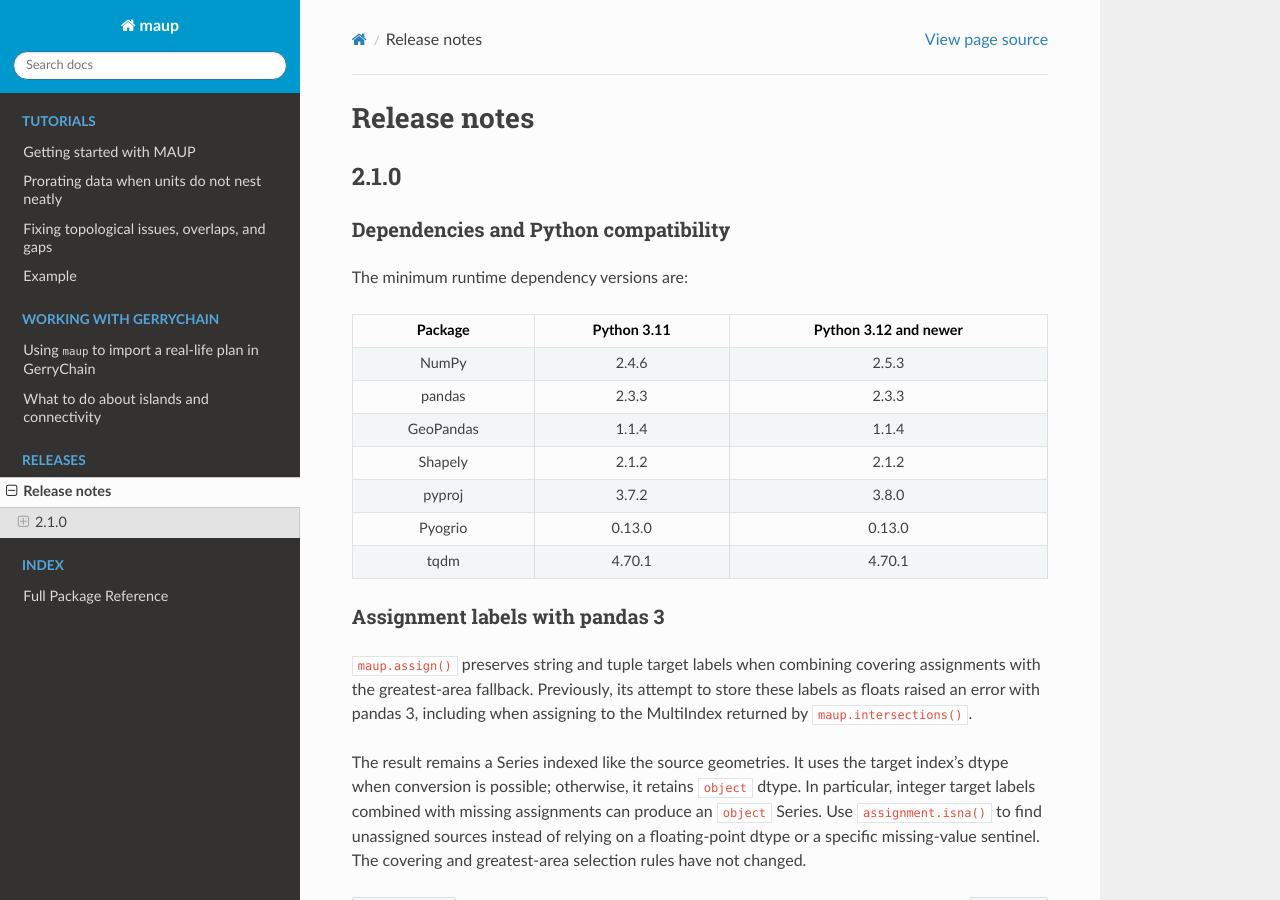
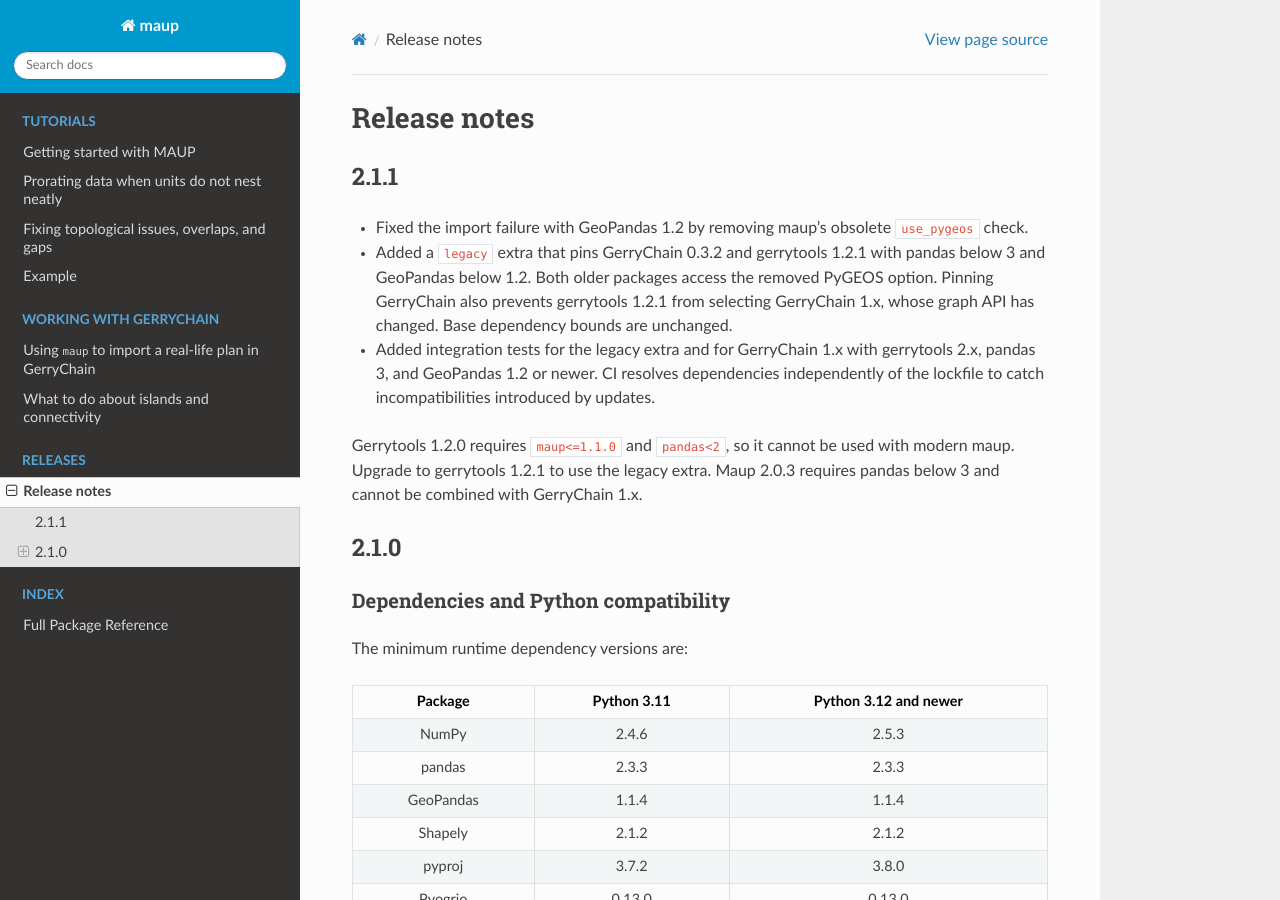
Before and after one commit to mggg/maup, a Sphinx documentation site: the page built from docs/release_notes.rst, in a window 1280 px wide and 900 px high. Built offline with Sphinx 7.4.7 and the Read the Docs theme 3.1.0, drawn with Linux system fonts in a browser that asks for light colours.

Commit message:
2.1.1 small patch for geopandas conflict

```diff
--- a/docs/release_notes.rst
+++ b/docs/release_notes.rst
@@ -1,5 +1,22 @@
 Release notes
 =============
+
+2.1.1
+-----
+
+* Fixed the import failure with GeoPandas 1.2 by removing maup's obsolete
+  ``use_pygeos`` check.
+* Added a ``legacy`` extra that pins GerryChain 0.3.2 and gerrytools 1.2.1 with
+  pandas below 3 and GeoPandas below 1.2. Both older packages access the removed
+  PyGEOS option. Pinning GerryChain also prevents gerrytools 1.2.1 from selecting
+  GerryChain 1.x, whose graph API has changed. Base dependency bounds are unchanged.
+* Added integration tests for the legacy extra and for GerryChain 1.x with
+  gerrytools 2.x, pandas 3, and GeoPandas 1.2 or newer. CI resolves dependencies
+  independently of the lockfile to catch incompatibilities introduced by updates.
+
+Gerrytools 1.2.0 requires ``maup<=1.1.0`` and ``pandas<2``, so it cannot be used
+with modern maup. Upgrade to gerrytools 1.2.1 to use the legacy extra. Maup 2.0.3
+requires pandas below 3 and cannot be combined with GerryChain 1.x.
 
 2.1.0
 -----
```
Also changed, not shown: README.md (+18 -0 lines), maup/__init__.py (+0 -9 lines), pyproject.toml (+9 -1 lines), 3 other files.
